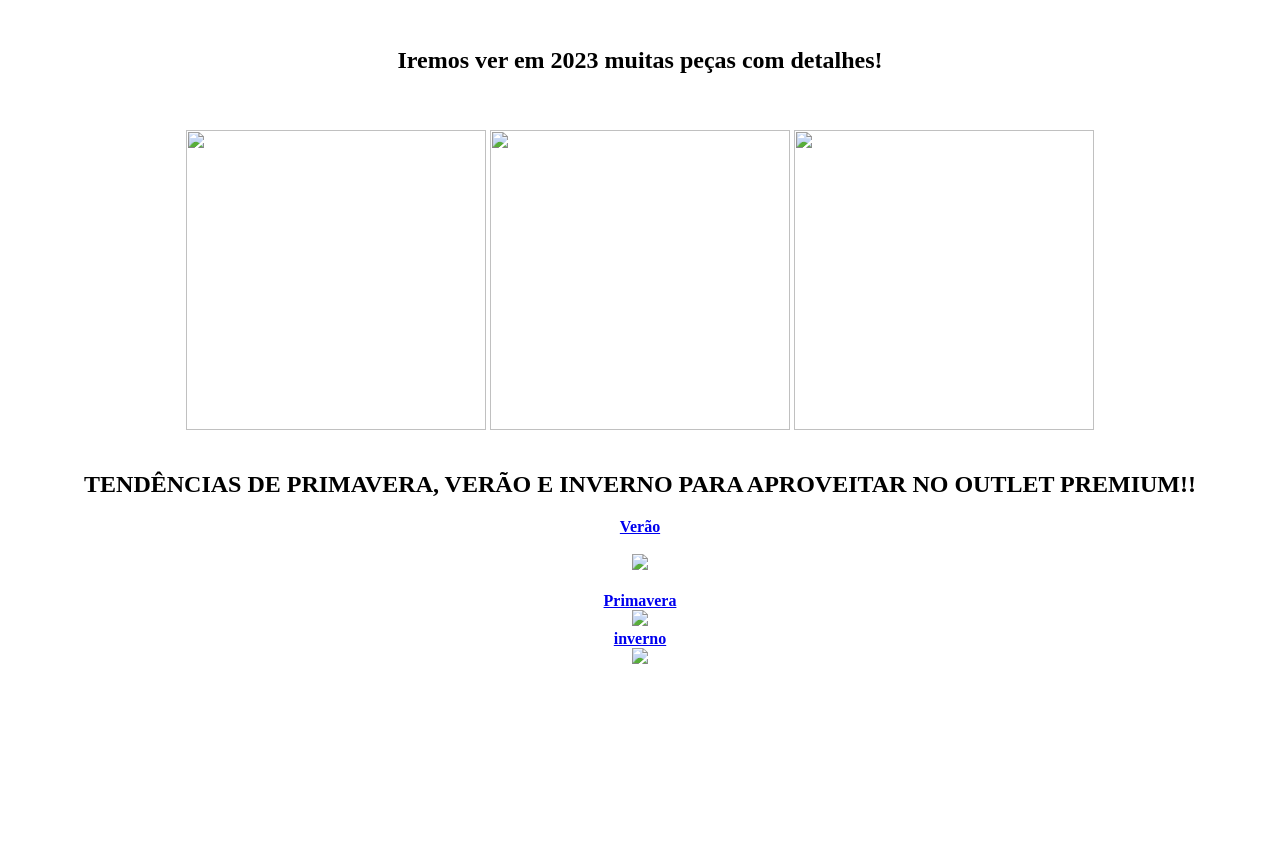
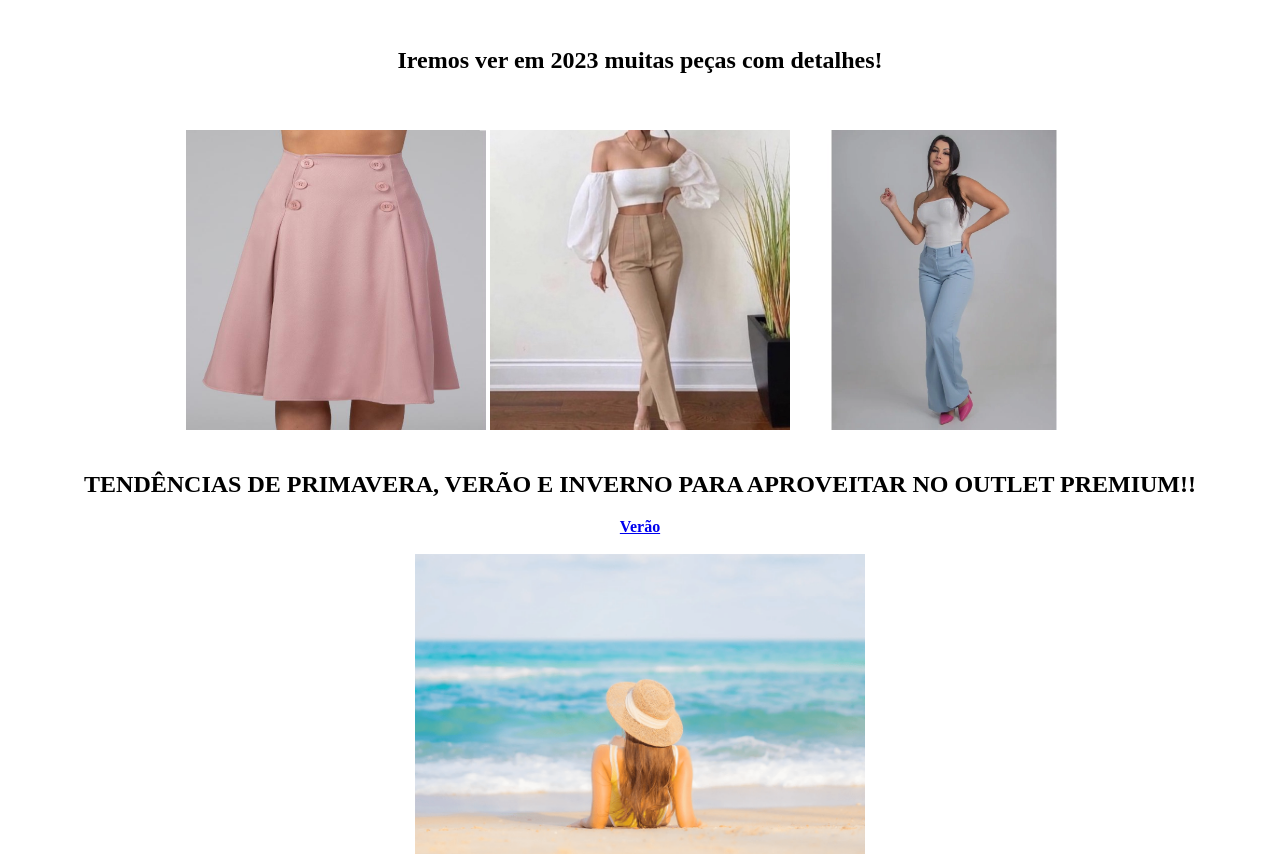
Before and after one commit to LuanaZZRosa/LuanaRe, a plain HTML site: page index.html in a window 1280 px wide. Shown: the part 660-1517 px from the top of the page. Before the commit the page ends 1336 px from the top, so only its background shows below. Drawn offline with Linux system fonts and the light colour scheme.

Commit message:
Add files via upload

```diff
--- a/index.html
+++ b/index.html
@@ -6,7 +6,7 @@
     <meta http-equiv="X-UA-Compatible" content="IE=edge">
     <meta name="viewport" content="width=device-width, initial-scale=1.0">
     <title>Fashion Blog -  Moda e variedades</title>
-    <link rel="icon" href="./imagens/icons8-logo-da-huawei-64.png" type="image/x-icon">
+    <link rel="icon" href=".//icons8-logo-da-huawei-64.png" type="image/x-icon">
 </head>
 <body>
 
@@ -14,7 +14,7 @@
         <center>
 
             <Strong><H1>    𝕱𝖆𝖘𝖍𝖎𝖔𝖓 𝖇𝖑𝖔𝖌 - 𝕸𝖔𝖉𝖆 𝖊 𝖛𝖆𝖗𝖎𝖊𝖉𝖆𝖉𝖊𝖘     </H1/Strong>
-                <img src = "imagens/logo.png" width="500" height="500">
+                <img src = "/logo.png" width="500" height="500">
 
 
 
@@ -28,9 +28,9 @@
 <h2> Iremos ver em 2023 muitas peças com detalhes! </h2>
 <br>
 <br>
-<img src = "imagens/saia-midi.jpg" width="300" height="300">
-<img src = "imagens/alfaiataria.jfif" width="300" height="300">
-<img src = "imagens/pantalona.webp" width="300" height="300">
+<img src = "/saia-midi.jpg" width="300" height="300">
+<img src = "/alfaiataria.jfif" width="300" height="300">
+<img src = "/pantalona.webp" width="300" height="300">
 <br>
 <br>
 <h2>TENDÊNCIAS DE PRIMAVERA, VERÃO E INVERNO PARA APROVEITAR NO OUTLET PREMIUM!!</h2>
@@ -40,17 +40,17 @@
 </div>
 
 <br>
-<img src = "imagens/verao.webp"300" height="300">
+<img src = "/verao.webp"300" height="300">
 <br>
 <br>
 <a href="Primavera.html">Primavera</a>
 <br>
-<img src = "imagens/primavera modelo.jpg" height="300">
+<img src = "/primavera modelo.jpg" height="300">
 <br>
 <a href="inverno.html">inverno</a>
 <br>
 
-<img src = "imagens/estilo-neve-425x318.jpg" height="300">
+<img src = "/estilo-neve-425x318.jpg" height="300">
 
 </center>
 
```
